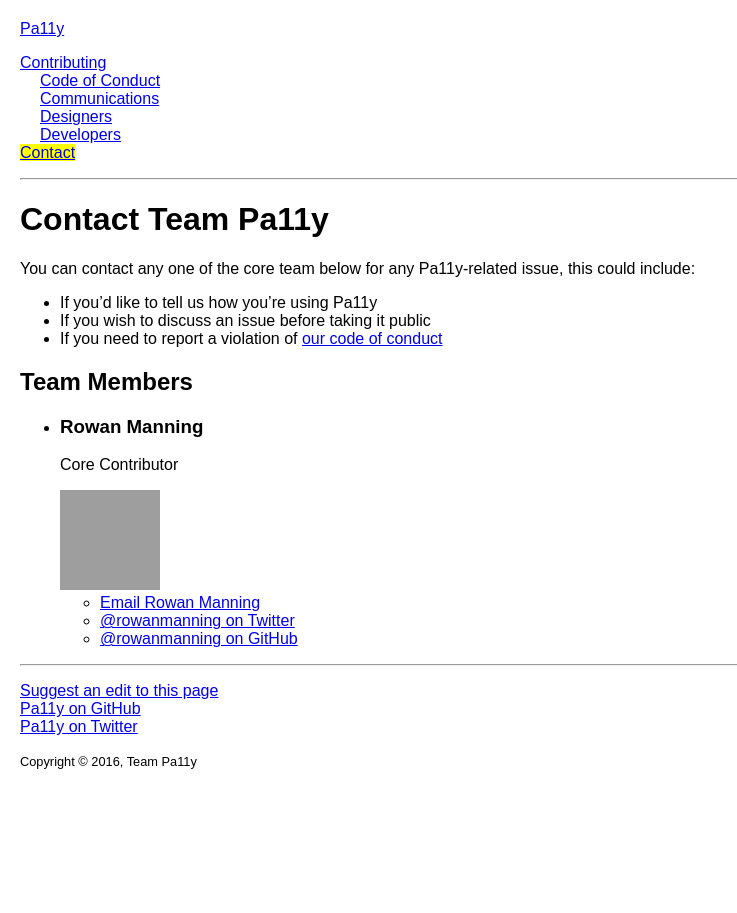
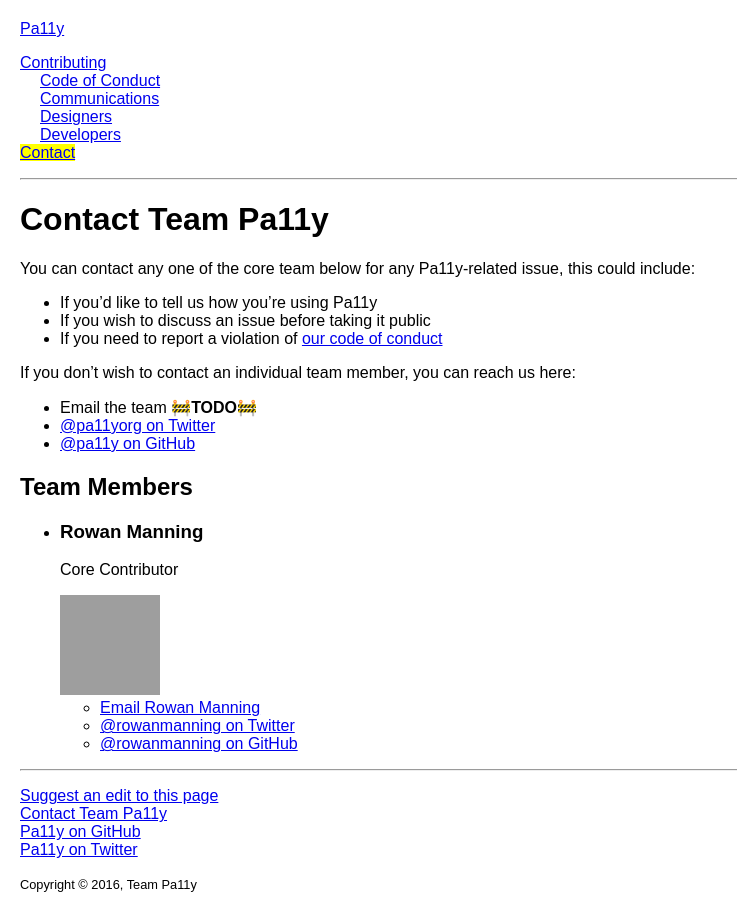
Before and after one commit to pa11y/pa11y.github.io, a Jekyll site: the page built from pages/contact.md, in a window 1280 px wide, cut to the strip 0-913 px from the top of the page. Shown: the whole strip, without its empty margins (0-737 px from the left). Built offline with Jekyll 4.4.1, drawn with Linux system fonts in a browser that asks for light colours; emoji names are drawn with the system emoji font; grey boxes are pictures that could not be loaded.

Commit message:
Add contact details for the team as a whole

```diff
--- a/_includes/footer.html
+++ b/_includes/footer.html
@@ -9,6 +9,12 @@
 			<li class="site-navigation__item">
 				<a href="{{site.github.repository_url}}/edit/master/{{page.path}}">
 					Suggest an edit to this page
+				</a>
+			</li>
+
+			<li class="site-navigation__item">
+				<a href="/contact/">
+					Contact Team Pa11y
 				</a>
 			</li>
 
--- a/pages/contact.md
+++ b/pages/contact.md
@@ -12,6 +12,12 @@ You can contact any one of the core team below for any Pa11y-related issue, this
   - If you'd like to tell us how you're using Pa11y
   - If you wish to discuss an issue before taking it public
   - If you need to report a violation of [our code of conduct][code-of-conduct]
+
+If you don't wish to contact an individual team member, you can reach us here:
+
+  - Email the team **:construction:TODO:construction:**
+  - [@pa11yorg on Twitter][pa11y-twitter]
+  - [@pa11y on GitHub][pa11y-github]
 
 
 ## Team Members
@@ -29,3 +35,5 @@ members are stored in `_data/team.yml`.
 
 
 [code-of-conduct]: /contributing/code-of-conduct/
+[pa11y-github]: https://github.com/pa11y
+[pa11y-twitter]: https://twitter.com/pa11yorg
```
Also changed, not shown: pages/404.md (+7 -2 lines).
